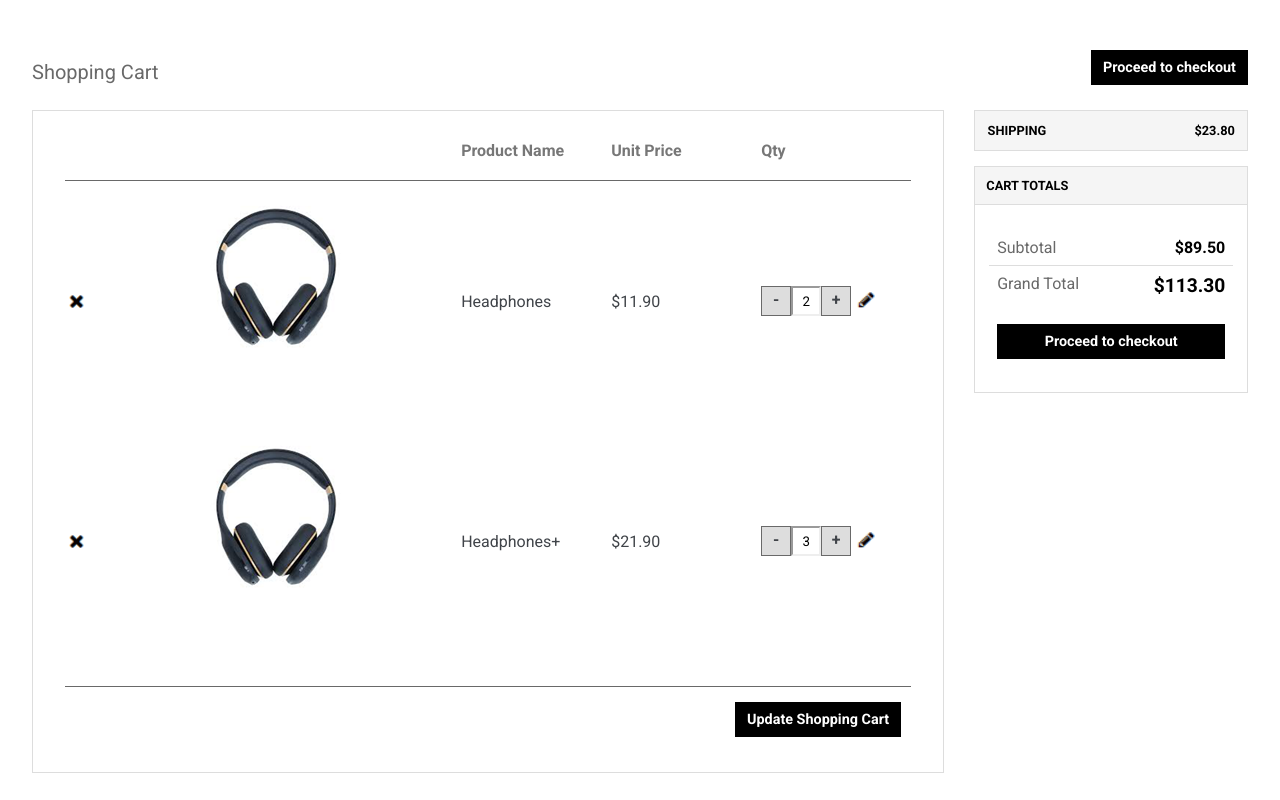
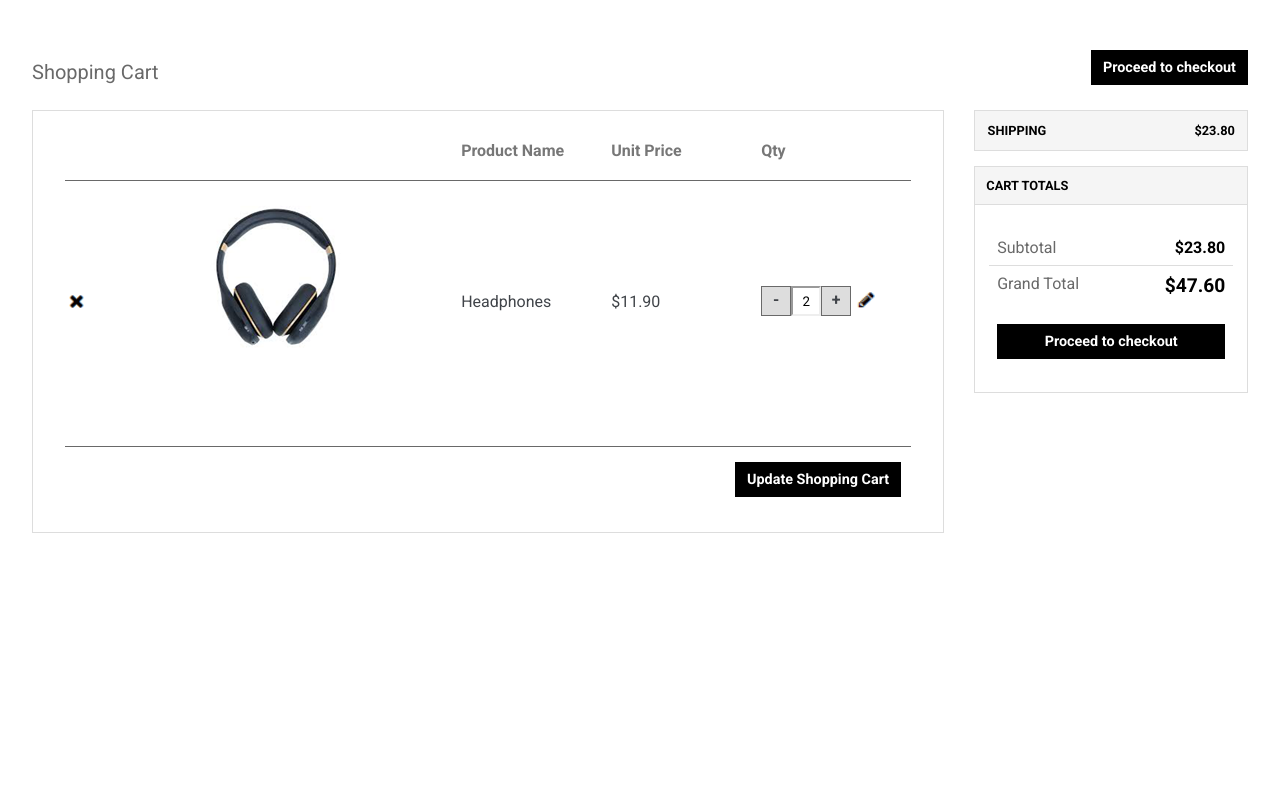
Before and after one commit to SerafinPL/ShoppingCart, a React (Create React App) app: page / in a window 1280 px wide. Built offline with nearby package versions, Linux system fonts and the light colour scheme.

Commit message:
cleaning

```diff
--- a/src/components/ProductsList/ProductsList.js
+++ b/src/components/ProductsList/ProductsList.js
@@ -13,7 +13,6 @@ const ProductsList = (props) => {
   const reducedProducts = products.reduce((a, b) => {
     return a.concat(b);
   });
-  console.log(reducedProducts);
 
   return reducedProducts.map((item) => {
     const [qty] = props.cart.filter((element) => element.productId === item.id);
--- a/src/data/cart_products.json
+++ b/src/data/cart_products.json
@@ -2,9 +2,5 @@
   {
     "productId":1,
     "quantity":2
-  },
-  {
-    "productId":2,
-    "quantity":3
   }
 ]
--- a/src/data/products.json
+++ b/src/data/products.json
@@ -4,11 +4,5 @@
     "name":"Headphones",
     "image":"headphones.png",
     "price":11.90
-  },
-  {
-    "id":2,
-    "name":"Headphones+",
-    "image":"headphones.png",
-    "price":21.90
   }
 ]
```
